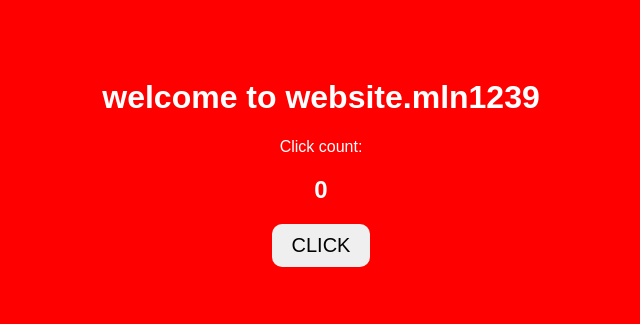
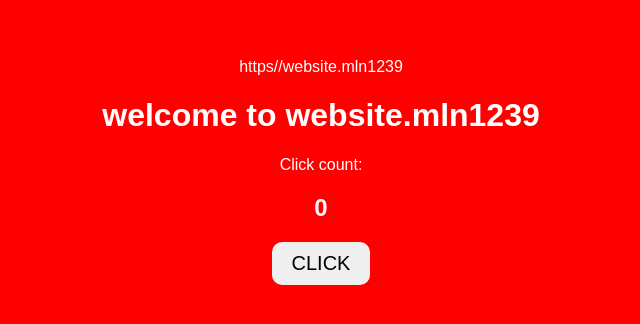
Before and after one commit to mln1239/website.mln1239, a plain HTML site: page tes2/index.html in a window 1280 px wide. Shown: the whole page, without its empty margins (319-959 px from the left). Drawn offline with Linux system fonts and the light colour scheme.

Commit message:
Update index.html

```diff
--- a/tes2/index.html
+++ b/tes2/index.html
@@ -1,5 +1,6 @@
+<html>https//website.mln1239</html>
 <!DOCTYPE html>
-<html lang="id">
+<html lang="website.mln1239">
 <head>
   <meta charset="UTF-8">
   <title>website.mln1239</title>
```
